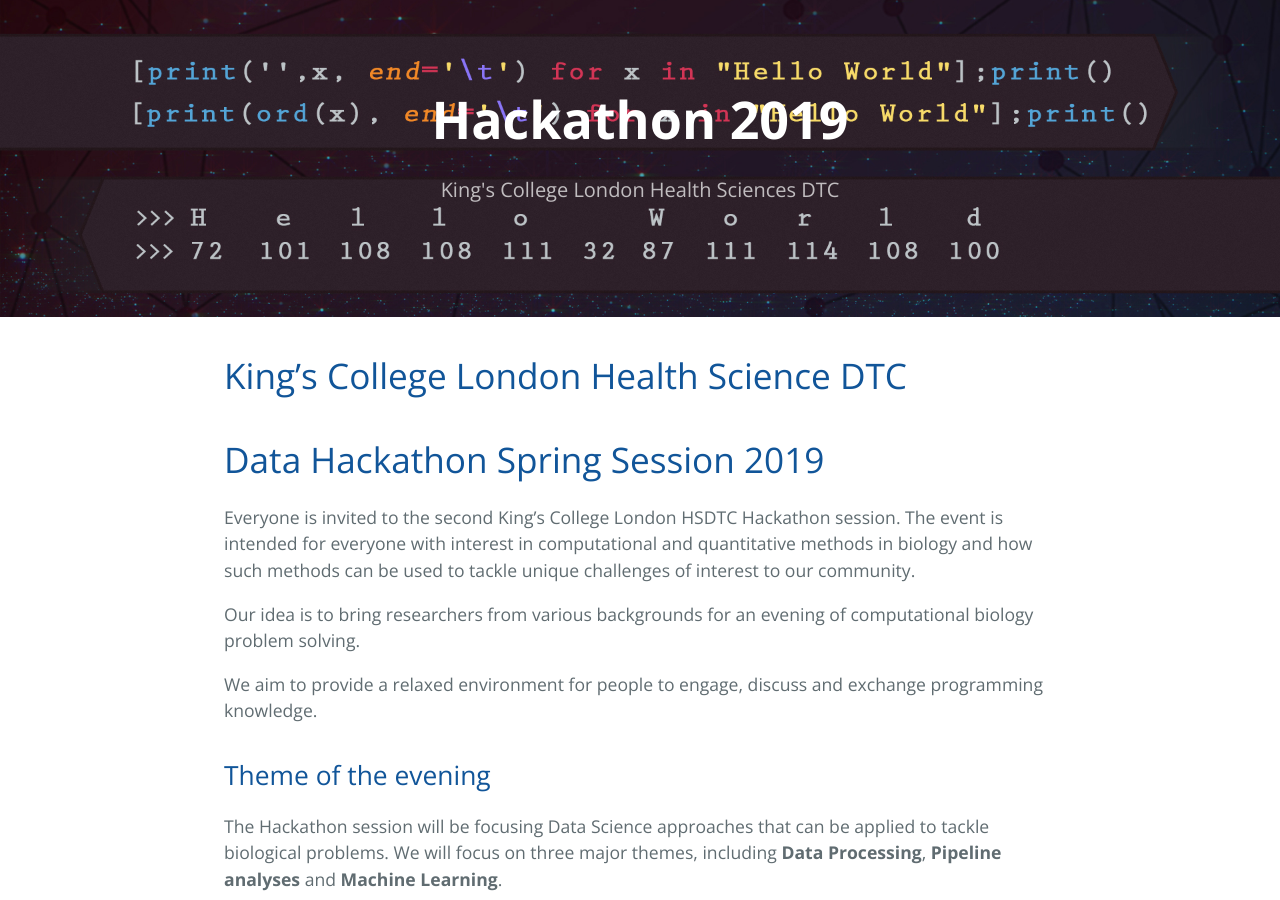
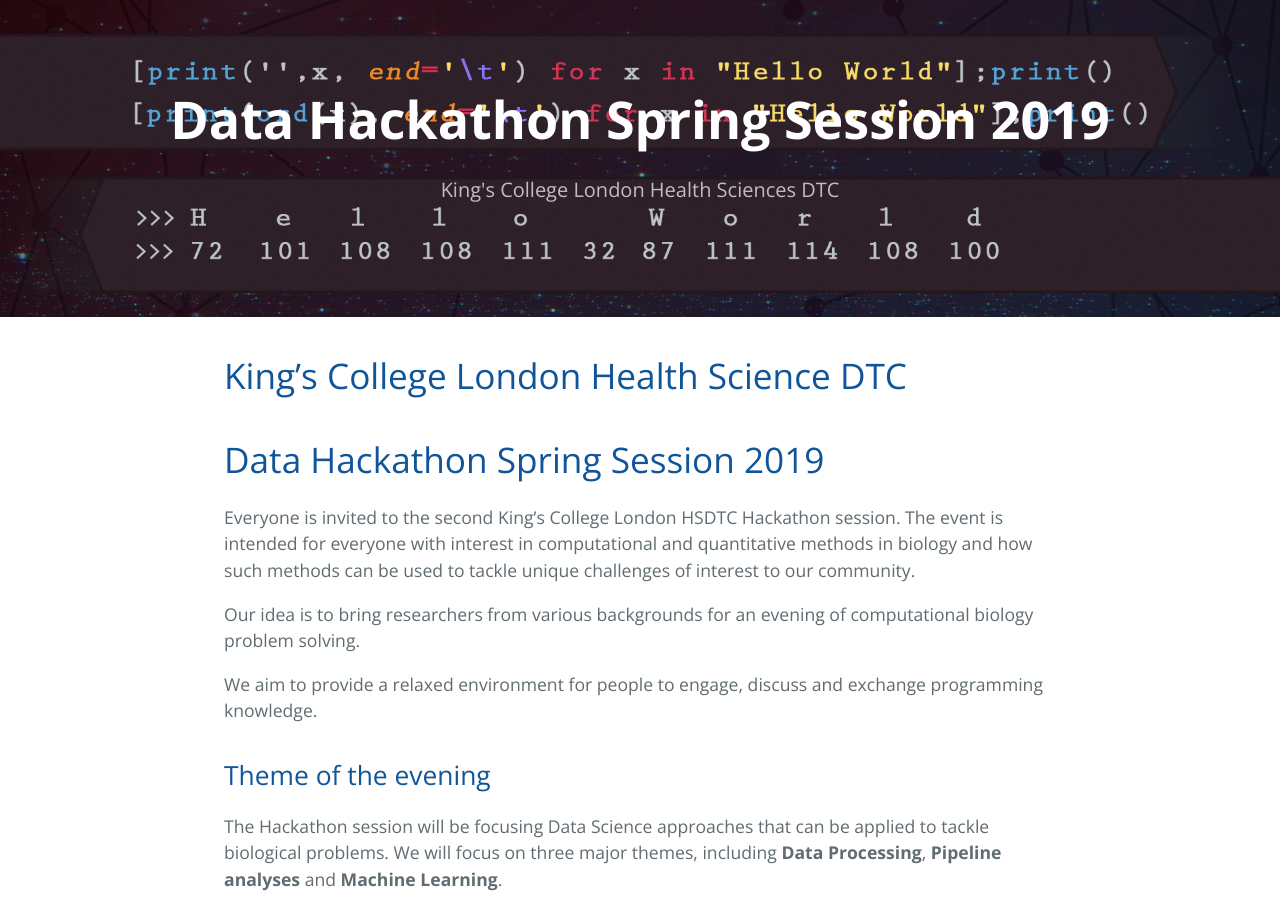
Before and after one commit to KHSDTC/Hackathon_Spring2019, a Jekyll site: the page built from index.md, in a window 1280 px wide and 900 px high. Built offline with Jekyll 4.4.1, drawn with Linux system fonts in a browser that asks for light colours; our own code applies the rules of GitHub Pages for plain Markdown files.

Commit message:
Update _config.yml

```diff
--- a/_config.yml
+++ b/_config.yml
@@ -1,4 +1,4 @@
-title: Hackathon 2019
+title: Data Hackathon Spring Session 2019
 description: King's College London Health Sciences DTC
 show_downloads: true
 google_analytics:
```
